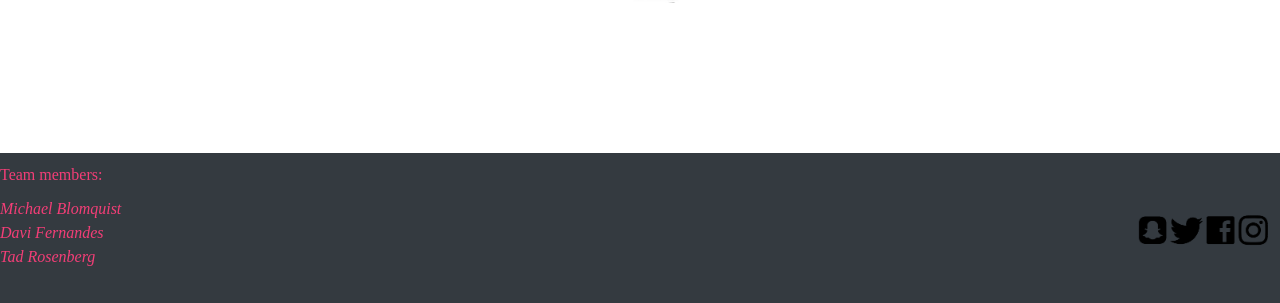
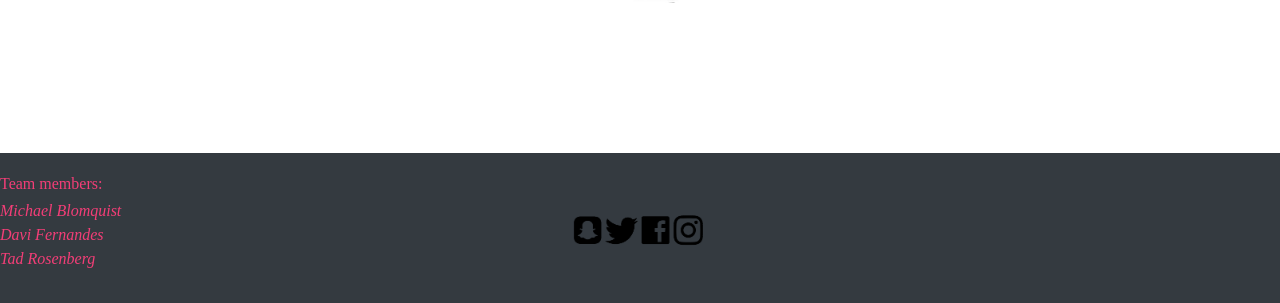
Before and after one commit to tadrosenberg/swol, a plain HTML site: page index.html in a window 1280 px wide. Shown: the part 667-970 px from the top of the page. Drawn offline with nearby package versions, Linux system fonts and the light colour scheme.

Commit message:
Modified footer

```diff
--- a/index.html
+++ b/index.html
@@ -19,7 +19,7 @@
               <a class="nav-link" href="#">Home <span class="sr-only">(current)</span></a>
             </li>
             <li class="nav-item">
-              <a class="nav-link" href="#">Planner</a>
+              <a class="nav-link" href="planner.html">Planner</a>
             </li>
             <li class="nav-item">
               <a class="nav-link" href="feed.html">Feed</a>
@@ -41,7 +41,7 @@
       </div>
       <!---->
       <div class='footer'>
-        <div>
+        <div class="team-names">
           <p>Team members:</p>
           <ul>Michael Blomquist</ul>
           <ul>Davi Fernandes</ul>
--- a/styles.css
+++ b/styles.css
@@ -88,13 +88,14 @@ body {
     width: 100%;
     height: 150px;
     display: flex;
-    justify-content: space-between;
+    justify-content: center;
+    position: relative;
     color: #F33E77;
     margin-top: 100px;
 }
 
 .footer p {
-    margin: 10px 0;
+    margin: 0 0 2.5px 0;
 }
 
 .footer ul {
@@ -102,6 +103,12 @@ body {
     font-style: italic;
 }
 
+.team-names {
+    position: absolute;
+    left: 0;
+    margin: 1.5% 0;
+}
+
 .icons{
     height: 150px;
 }
```
Also changed, not shown: about.html (+1 -1 lines), feed.html (+1 -1 lines), planner.html (+2 -1 lines).
